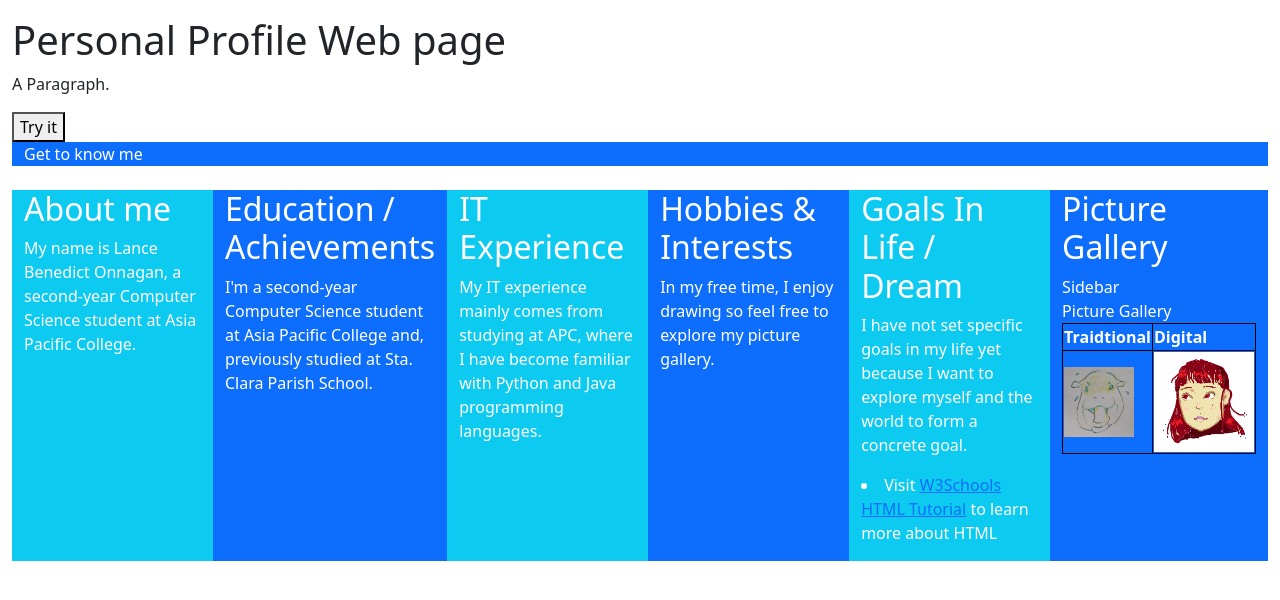
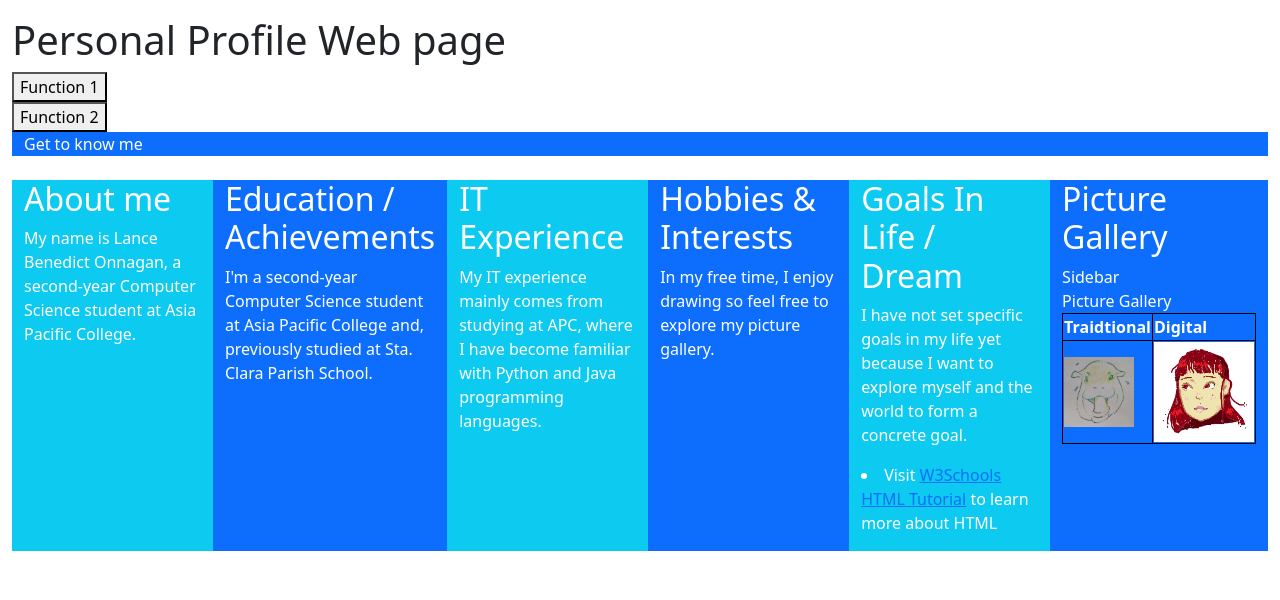
Before and after one commit to apcLBOnnagan/webprogSS231-personal-website, a plain HTML site: page home/index.html in a window 1280 px wide. Drawn offline with nearby package versions, Linux system fonts and the light colour scheme.

Commit message:
add javascript

```diff
--- a/home/index.html
+++ b/home/index.html
@@ -12,8 +12,16 @@
 
 <div class="container-fluid mt-3">
     <h1>Personal Profile Web page </h1>
-    <p id="demo">A Paragraph.</p>
-    <button type="button" onclick="myFunction()">Try it</button>
+
+    <button type="button" onclick="myFunction()">Function 1</button>
+    <br>
+    <button type="button" onclick="myFunction2()">Function 2</button>
+
+    <script
+    location.reload();
+    src="js/myScript.js">
+    </script>
+
     <script src="js/myScript.js"></script>
     <div class="container-fluid">
       <div class="row">
--- a/home/js/myScript.js
+++ b/home/js/myScript.js
@@ -1,3 +1,11 @@
 function myFunction() {
     document.getElementById("demo").innerHTML="Paragraph changed.";
 }
+
+function myFunction2() {
+    const element = document.getElementsByTagName("p");
+
+
+    document.getElementById("demo").innerHTML = '<br> The text in first paragraph (index 0) is: <br>' + element[0].innerHTML;
+
+}
```
